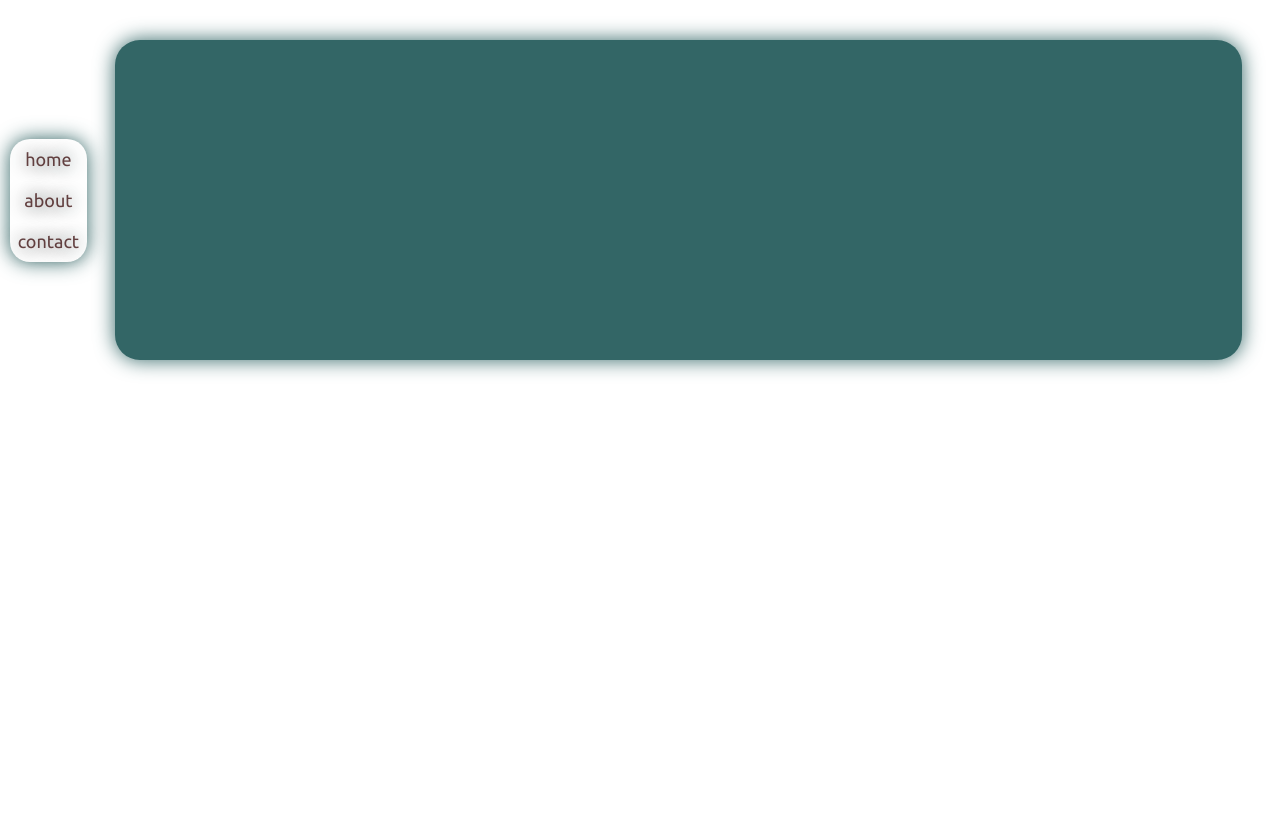
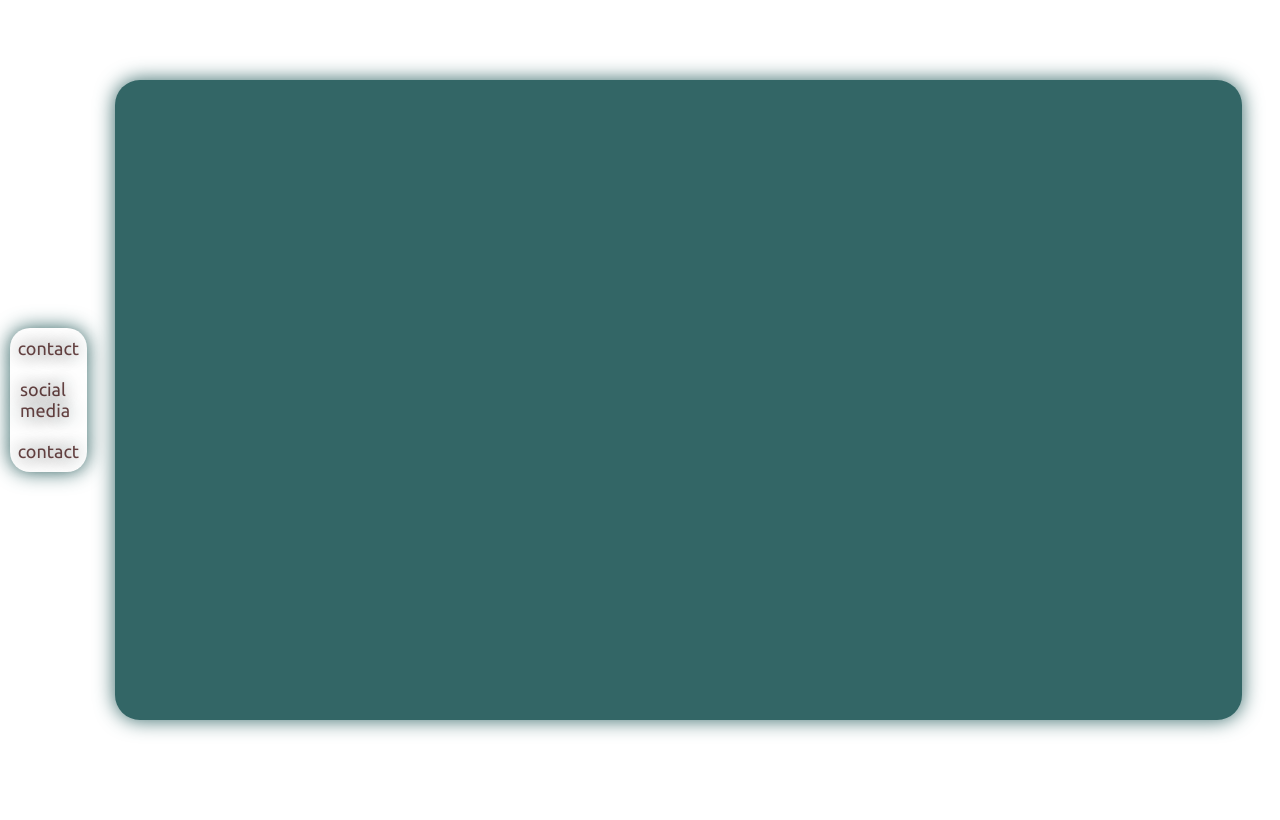
Before and after one commit to kraken545/Portfolio, a PHP site: page /index.html in a window 1280 px wide. Shown: the part 80-900 px from the top of the page. Before the commit the page ends 455 px from the top, so only its background shows below. Run offline with PHP 8.4, Linux system fonts and the light colour scheme; some web fonts are replaced.

```diff
--- a/css/style.css
+++ b/css/style.css
@@ -92,7 +92,7 @@ nav a:hover {
 /** main portion **/
 main {
     width: 100%;
-    height: 50vh;
+    height: 100vh;
     display: flex;
     align-items: center;
     justify-content: center;
--- a/index.html
+++ b/index.html
@@ -23,8 +23,8 @@
     </header>
     <main class="font-style">
       <nav class="side-nav">
-        <a href="">home</a>
-        <a href="">about</a>
+        <a href="">contact</a>
+        <a href="">social media</a>
         <a href="">contact</a>
       </nav>
       <section class="main-box green-color"></section>
```
